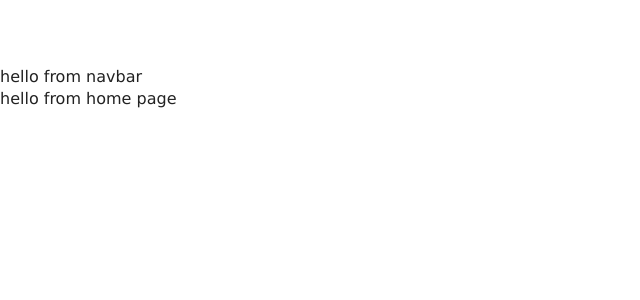
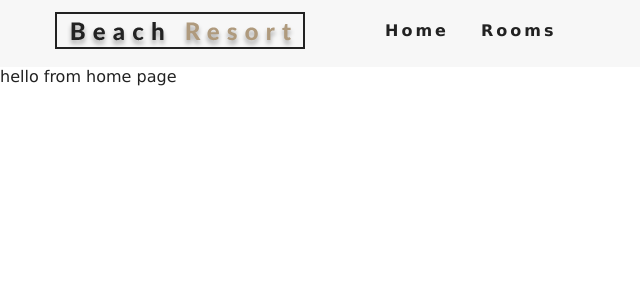
Before and after one commit to glenvasa/beach-resort, a React (Create React App) app: page / in a window 1280 px wide. Shown: the top 300 px of the page, without its empty margins (0-640 px from the left). Built offline with nearby package versions, Linux system fonts and the light colour scheme.

Commit message:
Implemented entire Navbar functionality

```diff
--- a/src/components/Navbar.js
+++ b/src/components/Navbar.js
@@ -1,7 +1,43 @@
 import React, { Component } from "react";
+import logo from "../images/logo.svg";
+import { FaAlignRight } from "react-icons/fa";
+import { Link } from "react-router-dom";
 
 export default class Navbar extends Component {
+  state = {
+    isOpen: false,
+  };
+  handleToggle = () => {
+    this.setState({ isOpen: !this.state.isOpen });
+  };
   render() {
-    return <div>hello from navbar</div>;
+    return (
+      <nav className="navbar">
+        <div className="nav-center">
+          <div className="nav-header">
+            <Link to="/">
+              <img src={logo} alt="beach resort" />
+            </Link>
+            <button
+              type="button"
+              className="nav-btn"
+              onClick={this.handleToggle}
+            >
+              <FaAlignRight className="nav-icon" />
+            </button>
+          </div>
+          <ul
+            className={this.state.isOpen ? "nav-links show-nav" : "nav-links"}
+          >
+            <li>
+              <Link to="/">Home</Link>
+            </li>
+            <li>
+              <Link to="/rooms">Rooms</Link>
+            </li>
+          </ul>
+        </div>
+      </nav>
+    );
   }
 }
```
